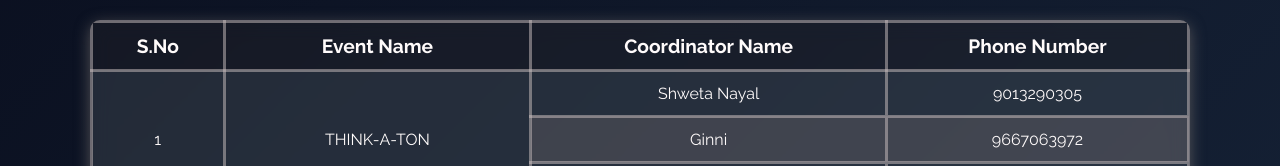
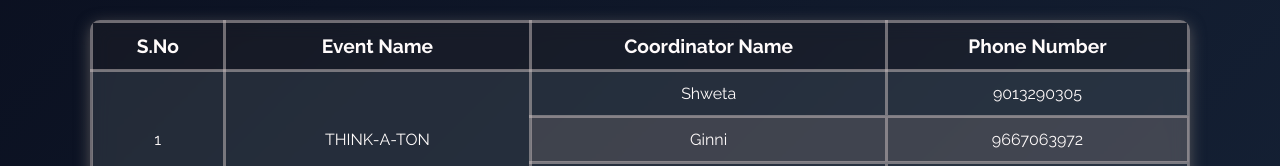
Before and after one commit to shweta-nayal/Ignitia, a React (Vite) app: page /coordinators in a window 1280 px wide. Shown: the part 164-330 px from the top of the page. Built offline with nearby package versions, Linux system fonts and the light colour scheme.

Commit message:
Update Coordinators.jsx

```diff
--- a/src/components/Coordinators.jsx
+++ b/src/components/Coordinators.jsx
@@ -2,7 +2,7 @@ import React from "react";
 import "../styles/Coordinators.css";
 
 const coordinatorsData = [
-  { id: 1, event: "THINK-A-TON", coordinators: ["Shweta Nayal", "Ginni", "Sudhanshu"], phone: ["9013290305", "9667063972", "8368454457"] },
+  { id: 1, event: "THINK-A-TON", coordinators: ["Shweta", "Ginni", "Sudhanshu"], phone: ["9013290305", "9667063972", "8368454457"] },
   { id: 2, event: "BGMI", coordinators: ["Chandan", "Deepak", "Pranchi"], phone: ["9810307402", "8081214710", "9560286541"] },
   { id: 3, event: "ECHOES IN PIXELS", coordinators: ["Satyam", "Asma", "Mohit"], phone: ["9771111876", "9899638477", "7291007673"] },
   { id: 4, event: "QUIZORA", coordinators: ["Pranchi", "Swastika", "Ashish"], phone: ["9560286541", "8383061974", "8851045870"] },
```
